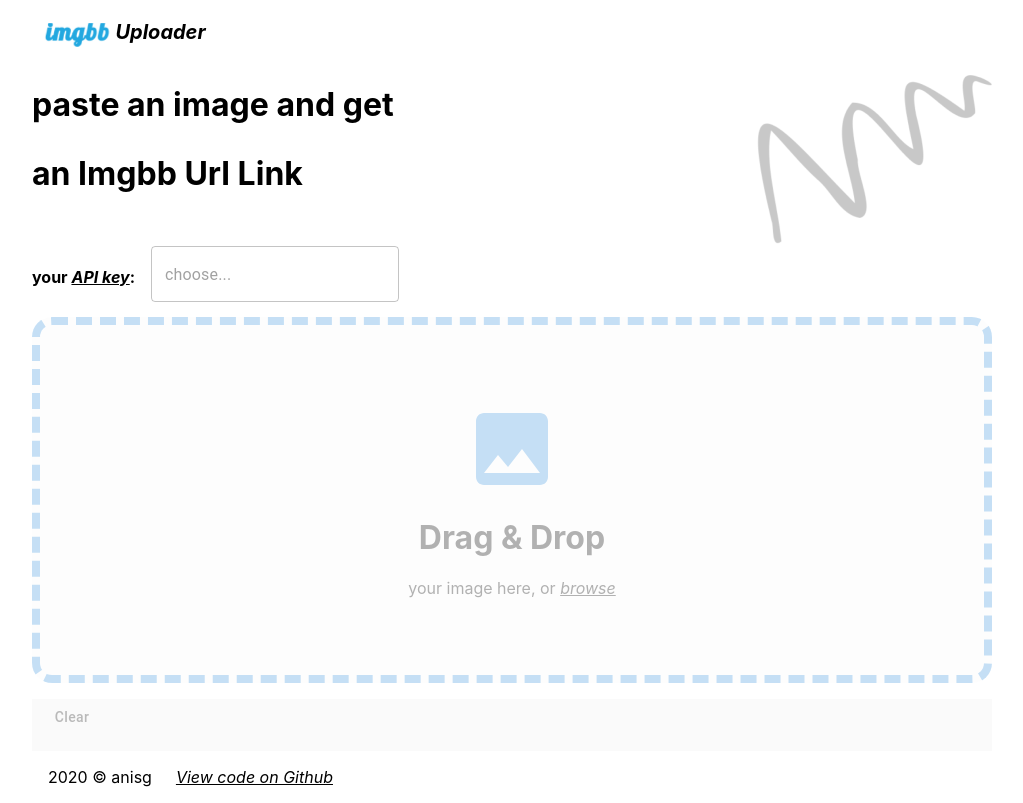
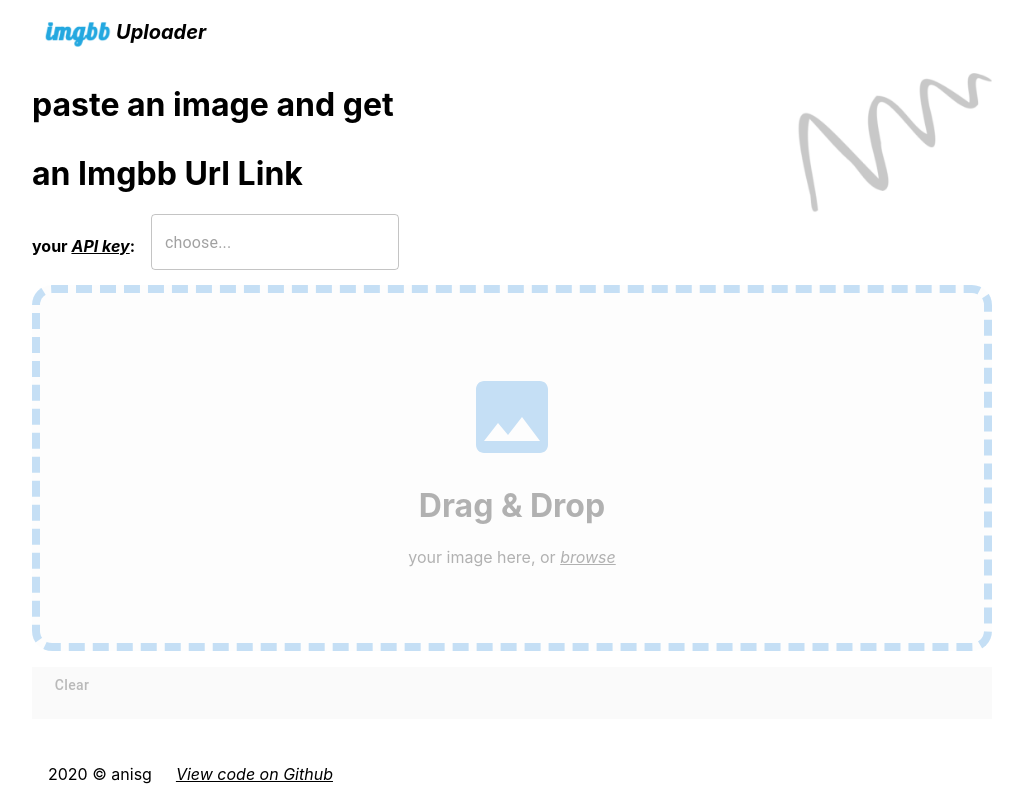
Before and after one commit to vsamaru/imgbb-uploader, a Gatsby site: page / in a window 1280 px wide. Shown: the whole page, without its empty margins (128-1151 px from the left). Built offline with nearby package versions, Linux system fonts and the light colour scheme; Gatsby itself is replaced by a stand-in of ours.

Commit message:
add fluid effect on image to reduce loading size

```diff
--- a/gatsby-config.js
+++ b/gatsby-config.js
@@ -21,7 +21,7 @@
     {
       resolve: `gatsby-source-filesystem`,
       options: {
-        path: `${__dirname}/src/images`,
+        path: `${__dirname}/static`,
         name: "images",
       },
     },
--- a/src/pages/index.tsx
+++ b/src/pages/index.tsx
@@ -5,6 +5,8 @@
   useEffect,
   useRef,
 } from "react";
+import Img from 'gatsby-image';
+import {graphql, useStaticQuery} from 'gatsby'
 // prettier-ignore
 import {
   Box, Boxfc, Boxf, BoxPaper, Hidden,  Content,BoxProps,Chip,
@@ -77,6 +79,35 @@
 const App = () => {
   const [data, updateData, dataRef] = useStateObj(getInitialAppData());
 
+  const gqdata = useStaticQuery(graphql`
+  {
+  presentationImage: file(relativePath: {eq: "presentation.png"}) {
+    childImageSharp {
+      fluid {
+				 base64
+        aspectRatio
+        sizes
+        src
+        srcSet
+
+      }
+    }
+  }
+  logoImage: file(relativePath: {eq: "logo.png"}) {
+    childImageSharp {
+      fluid {
+				 base64
+        aspectRatio
+        sizes
+        src
+        srcSet
+
+      }
+    }
+  }
+}
+  `)
+  print(gqdata);
   useEffect(() => {
     setTimeout(() => {
       localStorage.setItem("appData", JSON.stringify(data));
@@ -149,7 +180,7 @@
                   style={{ textDecoration: "none", color: "inherit" }}
                 >
                   <Boxf align="center">
-                    <img src={`${PUBLIC_URL}/logo.png`} height="35px" />
+                    <Img fluid={gqdata.logoImage.childImageSharp.fluid} alt="logo" style={{width:'84px',height:'35px'}} />
                     <H3 fontStyle="italic">Uploader</H3>
                   </Boxf>
                 </a>
@@ -158,7 +189,7 @@
                     <H1 mb={1}>paste an image and get</H1>
                     <H1>an Imgbb Url Link</H1>
                   </Boxfc>
-                  <img src={`${PUBLIC_URL}/presentation.png`} />
+                  <Img fluid={gqdata.presentationImage.childImageSharp.fluid} alt="presentation" style={{width:'200px'}} />
                 </Boxf>
               </Boxfc>
               <ApiKeyField mb={1} />
```
